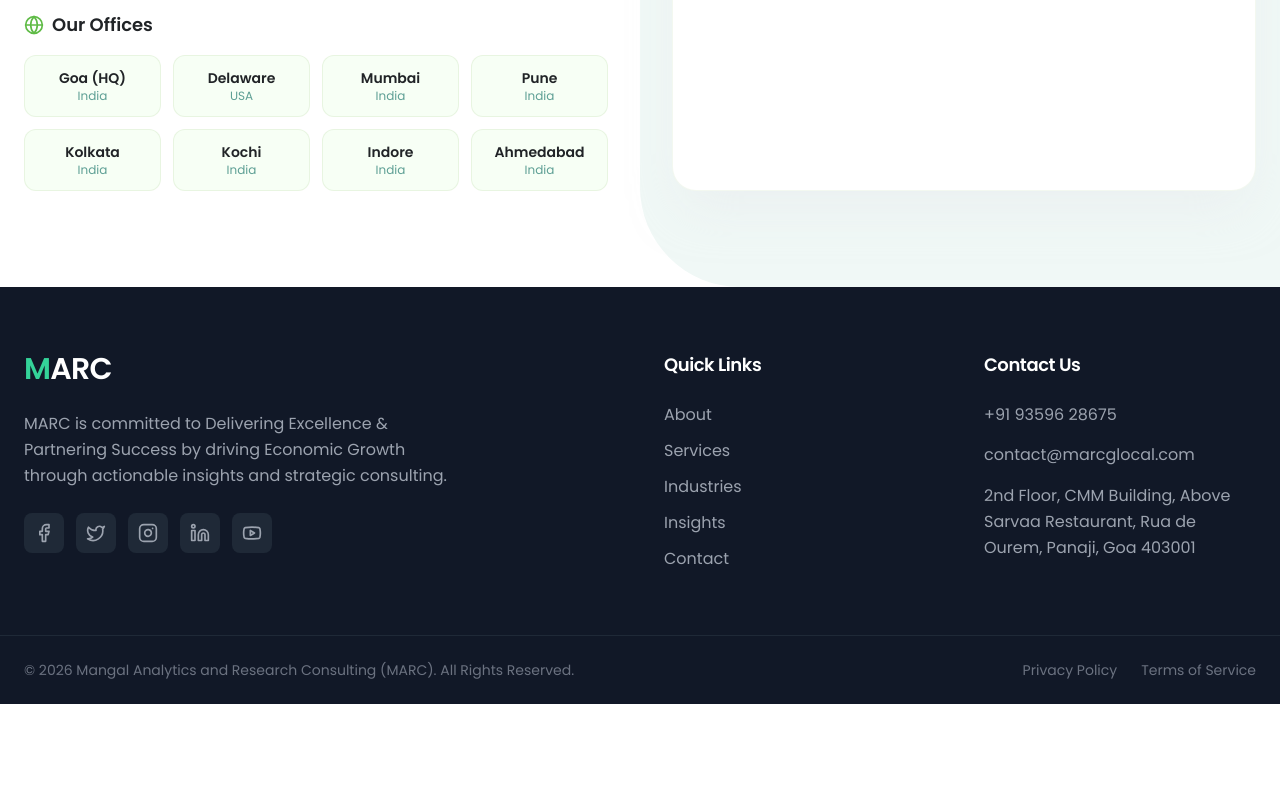
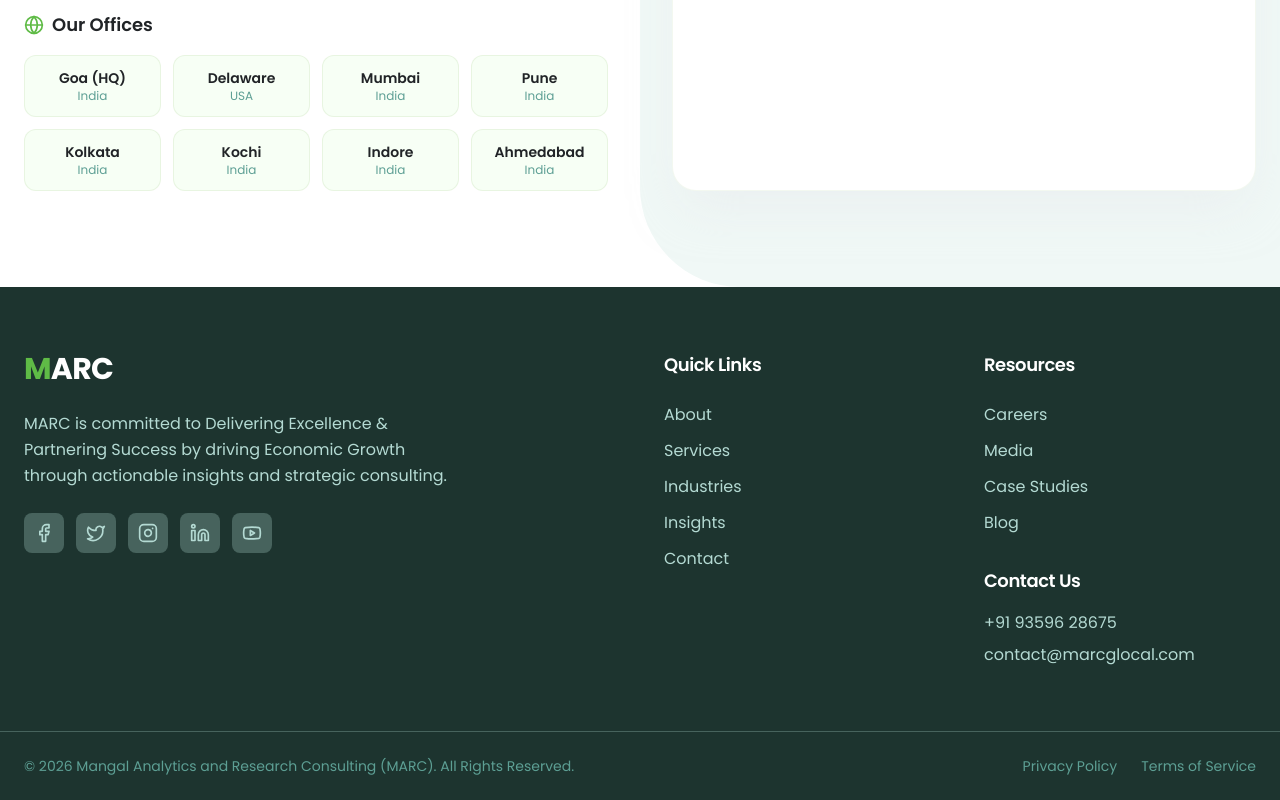
Before and after one commit to mr-deepak-agarwal/marcfinal, a Next.js app: page / in a window 1280 px wide. Shown: the part 9243-10043 px from the top of the page. Before the commit the page ends 9947 px from the top, so only its background shows below. Built offline with nearby package versions, Linux system fonts and the light colour scheme.

Commit message:
auto-commit for 677a3e45-c77a-4469-bf4d-74c22e1c2439

```diff
--- a/components/Footer.jsx
+++ b/components/Footer.jsx
@@ -26,10 +26,17 @@ const companyInfo = {
 
 const navLinks = [
   { label: 'About', href: '/about' },
-  { label: 'Services', href: '#services' },
-  { label: 'Industries', href: '#industries' },
-  { label: 'Insights', href: '#insights' },
-  { label: 'Contact', href: '#contact' },
+  { label: 'Services', href: '/#services' },
+  { label: 'Industries', href: '/industries' },
+  { label: 'Insights', href: '/insights' },
+  { label: 'Contact', href: '/contact' },
+]
+
+const resourceLinks = [
+  { label: 'Careers', href: '/career' },
+  { label: 'Media', href: '/media' },
+  { label: 'Case Studies', href: '/case-studies' },
+  { label: 'Blog', href: '/blog' },
 ]
 
 const Footer = () => {
@@ -53,19 +60,19 @@ const Footer = () => {
   ]
 
   return (
-    <footer className="bg-gray-900 text-white">
+    <footer data-testid="footer" className="bg-[#1D342F] text-white">
       {/* Main Footer */}
       <div className="max-w-7xl mx-auto px-6 py-16">
         <div className="grid lg:grid-cols-4 gap-12">
           {/* Logo Section */}
           <div className="lg:col-span-2">
             <Link href="/" className="inline-block mb-6">
-              <div className="font-serif text-3xl font-medium tracking-tight">
-                <span className="text-emerald-400">M</span>ARC
+              <div className="text-3xl font-bold tracking-tight">
+                <span className="text-[#5FBB46]">M</span>ARC
               </div>
             </Link>
 
-            <p className="text-gray-400 mb-6 max-w-md leading-relaxed">
+            <p className="text-[#B4DAD3] mb-6 max-w-md leading-relaxed">
               MARC is committed to Delivering Excellence & Partnering Success by driving Economic Growth through actionable insights and strategic consulting.
             </p>
 
@@ -77,7 +84,8 @@ const Footer = () => {
                   href={social.href}
                   target="_blank"
                   rel="noopener noreferrer"
-                  className="w-10 h-10 rounded-lg bg-gray-800 flex items-center justify-center text-gray-400 hover:bg-emerald-600 hover:text-white transition-all duration-300"
+                  data-testid={`footer-social-${index}`}
+                  className="w-10 h-10 rounded-lg bg-[#47635D] flex items-center justify-center text-[#B4DAD3] hover:bg-[#5FBB46] hover:text-white transition-all duration-300"
                 >
                   <social.icon className="w-5 h-5" />
                 </a>
@@ -87,61 +95,81 @@ const Footer = () => {
 
           {/* Quick Links */}
           <div>
-            <h4 className="font-serif text-lg font-medium mb-6 tracking-tight">Quick Links</h4>
+            <h4 data-testid="footer-quick-links-title" className="text-lg font-semibold mb-6 tracking-tight">Quick Links</h4>
             <ul className="space-y-3">
               {navLinks.map((link) => (
                 <li key={link.label}>
-                  {link.href.startsWith('/') ? (
+                  {link.href.startsWith('/') && !link.href.includes('#') ? (
                     <Link
                       href={link.href}
-                      className="text-gray-400 hover:text-emerald-400 transition-colors"
+                      className="text-[#B4DAD3] hover:text-[#5FBB46] transition-colors"
                     >
                       {link.label}
                     </Link>
-                  ) : (
+                  ) : link.href.includes('#') ? (
                     <button
-                      onClick={() => scrollToSection(link.href)}
-                      className="text-gray-400 hover:text-emerald-400 transition-colors"
+                      onClick={() => scrollToSection(link.href.replace('/', ''))}
+                      className="text-[#B4DAD3] hover:text-[#5FBB46] transition-colors"
                     >
                       {link.label}
                     </button>
+                  ) : (
+                    <Link
+                      href={link.href}
+                      className="text-[#B4DAD3] hover:text-[#5FBB46] transition-colors"
+                    >
+                      {link.label}
+                    </Link>
                   )}
                 </li>
               ))}
             </ul>
           </div>
 
-          {/* Contact */}
+          {/* Resources & Contact */}
           <div>
-            <h4 className="font-serif text-lg font-medium mb-6 tracking-tight">Contact Us</h4>
-            <ul className="space-y-4 text-gray-400">
+            <h4 data-testid="footer-resources-title" className="text-lg font-semibold mb-6 tracking-tight">Resources</h4>
+            <ul className="space-y-3 mb-8">
+              {resourceLinks.map((link) => (
+                <li key={link.label}>
+                  <Link
+                    href={link.href}
+                    className="text-[#B4DAD3] hover:text-[#5FBB46] transition-colors"
+                  >
+                    {link.label}
+                  </Link>
+                </li>
+              ))}
+            </ul>
+
+            <h4 className="text-lg font-semibold mb-4 tracking-tight">Contact Us</h4>
+            <ul className="space-y-2 text-[#B4DAD3]">
               <li>
-                <a href={`tel:${companyInfo.phone}`} className="hover:text-emerald-400 transition-colors">
+                <a href={`tel:${companyInfo.phone}`} className="hover:text-[#5FBB46] transition-colors">
                   {companyInfo.phone}
                 </a>
               </li>
               <li>
-                <a href={`mailto:${companyInfo.email}`} className="hover:text-emerald-400 transition-colors">
+                <a href={`mailto:${companyInfo.email}`} className="hover:text-[#5FBB46] transition-colors">
                   {companyInfo.email}
                 </a>
               </li>
-              <li className="leading-relaxed">{companyInfo.address}</li>
             </ul>
           </div>
         </div>
       </div>
 
       {/* Bottom Bar */}
-      <div className="border-t border-gray-800">
+      <div className="border-t border-[#47635D]">
         <div className="max-w-7xl mx-auto px-6 py-6 flex flex-col sm:flex-row items-center justify-between gap-4">
-          <p className="text-gray-500 text-sm">
+          <p className="text-[#5D9F94] text-sm">
             © {new Date().getFullYear()} Mangal Analytics and Research Consulting (MARC). All Rights Reserved.
           </p>
           <div className="flex items-center gap-6 text-sm">
-            <Link href="#" className="text-gray-500 hover:text-emerald-400 transition-colors">
+            <Link href="#" className="text-[#5D9F94] hover:text-[#5FBB46] transition-colors">
               Privacy Policy
             </Link>
-            <Link href="#" className="text-gray-500 hover:text-emerald-400 transition-colors">
+            <Link href="#" className="text-[#5D9F94] hover:text-[#5FBB46] transition-colors">
               Terms of Service
             </Link>
           </div>
@@ -151,7 +179,8 @@ const Footer = () => {
       {/* Scroll to Top Button */}
       <button
         onClick={scrollToTop}
-        className="fixed bottom-8 right-8 w-12 h-12 bg-emerald-600 text-white rounded-full shadow-lg shadow-emerald-500/30 flex items-center justify-center hover:bg-emerald-700 transition-all duration-300 hover:-translate-y-1 z-50"
+        data-testid="scroll-to-top-btn"
+        className="fixed bottom-8 right-8 w-12 h-12 bg-[#5FBB46] text-white rounded-full shadow-lg shadow-[#5FBB46]/30 flex items-center justify-center hover:bg-[#4E9141] transition-all duration-300 hover:-translate-y-1 z-50"
         aria-label="Scroll to top"
       >
         <ArrowUp className="w-5 h-5" />
```
